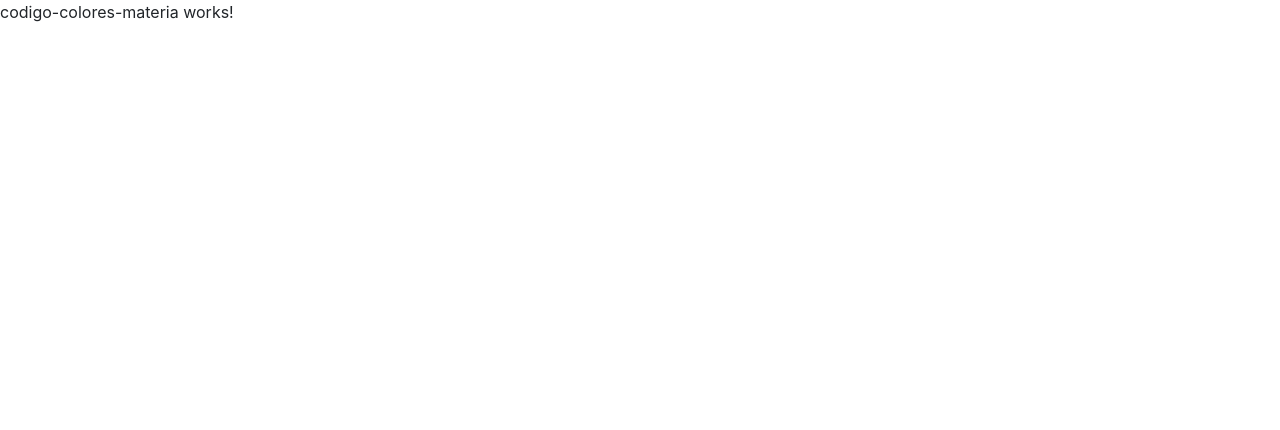
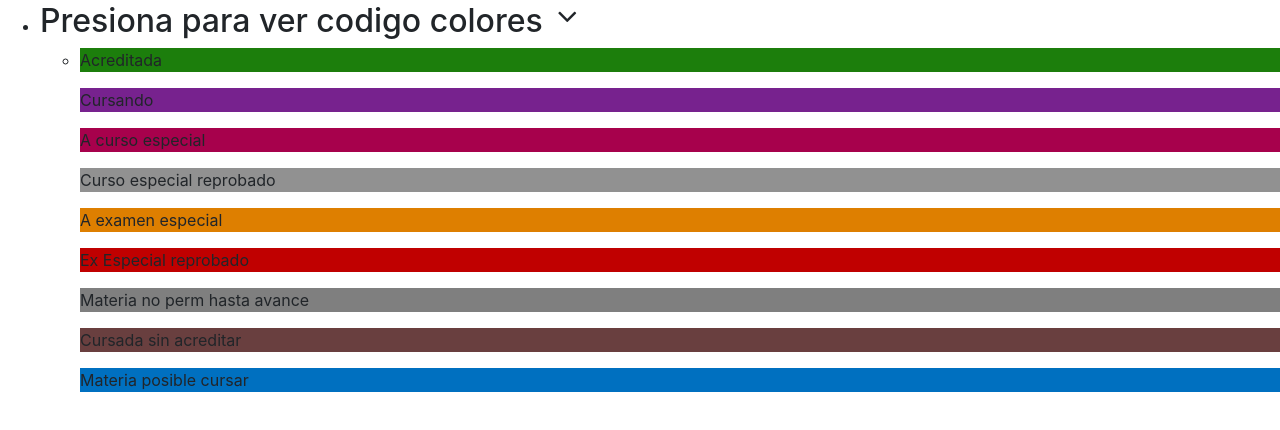
Before and after one commit to desarrollowebp/SIIT, an Angular app: page /codigoColoresMateria in a window 1280 px wide. Shown: the top 430 px of the page. Built offline with nearby package versions, Linux system fonts and the light colour scheme.

Commit message:
Prueba Cod colores
Probando prueba colores

```diff
--- a/src/app/codigo-colores-materia/codigo-colores-materia.component.html
+++ b/src/app/codigo-colores-materia/codigo-colores-materia.component.html
@@ -1,3 +1,21 @@
-<p>
-  codigo-colores-materia works!
-</p>
+<ul>
+  <li class="submenu">
+    <h2>Presiona para ver codigo colores <span class="icon-angle-down"> </span></h2>
+    <ul>
+      <li>
+        <div class="codcolores">
+
+              <div class="codcolor" style="background: #1C7E0C;"><p>Acreditada</p></div>
+              <div class="codcolor" style="background: #77228E;"><p>Cursando</p></div>
+              <div class="codcolor" style="background: #A7014C;"><p>A curso especial</p></div>
+              <div class="codcolor" style="background: #919191;"><p>Curso especial reprobado</p></div>
+              <div class="codcolor" style="background: #DE7F00;"><p>A examen especial</p></div>
+              <div class="codcolor" style="background: #C00000;"><p>Ex Especial reprobado</p></div>
+              <div class="codcolor" style="background: #7F7F7F;"><p>Materia no perm hasta avance </p></div>
+              <div class="codcolor" style="background: #693F3F;"><p>Cursada sin acreditar </p></div>
+              <div class="codcolor" style="background: #0070C0;"><p>Materia posible cursar</p></div>
+        </div>
+     </li>
+   </ul>
+  </li>
+</ul>
```
